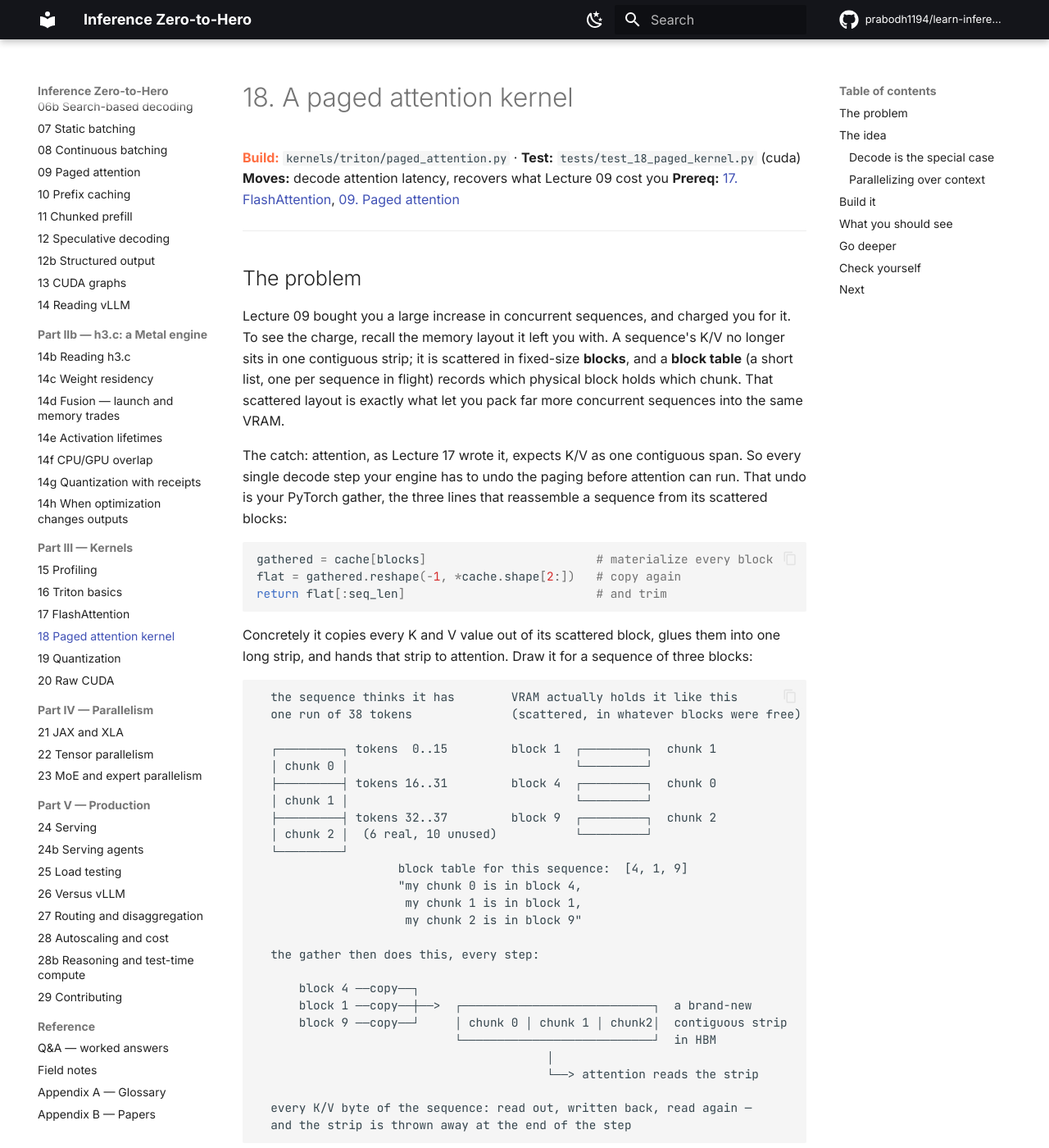
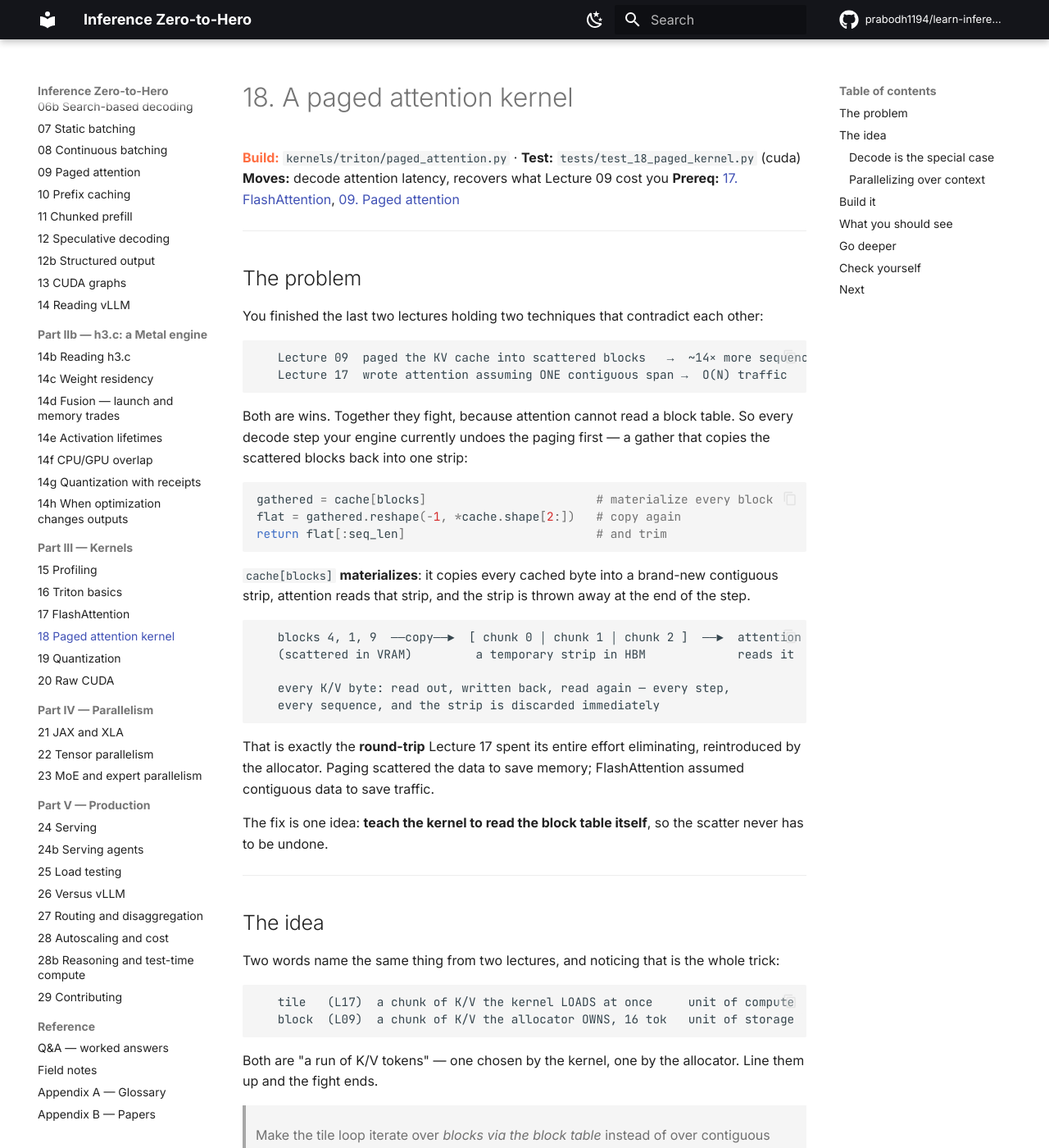
Before and after one commit to prabodh1194/learn-inference, an MkDocs documentation site: the page built from book/18-paged-attention-kernel.md, in a window 1280 px wide and 1400 px high. Shown: the whole window at 82% size. Built offline with MkDocs 1.6.1 and Material for MkDocs 9.7.7, drawn with Linux system fonts in a browser that asks for light colours; comment, search, counter and statistics services are not loaded; some of the changed text lies outside the part shown.

Commit message:
book: L18 -- cut the re-teaching of Lecture 09, tighten the opening
L18 and L09 are genuinely different lectures -- L09 is the allocator (block
table, refcounts, eviction, block size), L18 is the kernel (indirect addressing,
split-KV, occupancy) -- but L18 spent ~75 lines re-deriving L09's memory layout
before reaching its own subject.

- Replaced the re-explanation of blocks/block tables and the full scattered-
  layout redraw with a two-line statement of the actual conflict: L09 scattered
  the cache for 14x more sequences, L17 assumed one contiguous span for O(N)
  traffic, and they fight. The gather is then shown as the cost of that fight,
  in one compact diagram rather than two large ones.
- Condensed the tile-vs-block passage from a paragraph into a two-line contrast
  (tile = unit of compute, chosen by the kernel; block = unit of storage, chosen
  by the allocator). That distinction is L18's own contribution and stays -- it
  is only the L09 background that goes.

The reader arrives at "teach the kernel to read the block table" ~50 lines
sooner. 391 -> 358 lines with the split-KV worked example from the previous
commit intact.

Co-Authored-By: Claude Opus 5 <noreply@anthropic.com>

````diff
--- a/book/18-paged-attention-kernel.md
+++ b/book/18-paged-attention-kernel.md
@@ -8,17 +8,17 @@
 
 ## The problem
 
-Lecture 09 bought you a large increase in concurrent sequences, and charged you
-for it. To see the charge, recall the memory layout it left you with. A
-sequence's K/V no longer sits in one contiguous strip; it is scattered in
-fixed-size **blocks**, and a **block table** (a short list, one per sequence
-in flight) records which physical block holds which chunk. That scattered layout
-is exactly what let you pack far more concurrent sequences into the same VRAM.
+You finished the last two lectures holding two techniques that contradict each
+other:
 
-The catch: attention, as Lecture 17 wrote it, expects K/V as one contiguous
-span. So every single decode step your engine has to undo the paging before
-attention can run. That undo is your PyTorch gather, the three lines that
-reassemble a sequence from its scattered blocks:
+```
+   Lecture 09  paged the KV cache into scattered blocks   →  ~14× more sequences
+   Lecture 17  wrote attention assuming ONE contiguous span →  O(N) traffic
+```
+
+Both are wins. Together they fight, because attention cannot read a block table.
+So every decode step your engine currently undoes the paging first — a gather
+that copies the scattered blocks back into one strip:
 
 ```python
 gathered = cache[blocks]                        # materialize every block
@@ -26,72 +26,39 @@ flat = gathered.reshape(-1, *cache.shape[2:])   # copy again
 return flat[:seq_len]                           # and trim
 ```
 
-Concretely it copies every K and V value out of its scattered block, glues them
-into one long strip, and hands that strip to attention. Draw it for a sequence
-of three blocks:
+`cache[blocks]` **materializes**: it copies every cached byte into a brand-new
+contiguous strip, attention reads that strip, and the strip is thrown away at
+the end of the step.
 
 ```
-  the sequence thinks it has        VRAM actually holds it like this
-  one run of 38 tokens              (scattered, in whatever blocks were free)
+   blocks 4, 1, 9  ──copy──►  [ chunk 0 │ chunk 1 │ chunk 2 ]  ──►  attention
+   (scattered in VRAM)         a temporary strip in HBM             reads it
 
-  ┌─────────┐ tokens  0..15         block 1  ┌─────────┐  chunk 1
-  │ chunk 0 │                                └─────────┘
-  ├─────────┤ tokens 16..31         block 4  ┌─────────┐  chunk 0
-  │ chunk 1 │                                └─────────┘
-  ├─────────┤ tokens 32..37         block 9  ┌─────────┐  chunk 2
-  │ chunk 2 │  (6 real, 10 unused)           └─────────┘
-  └─────────┘
-                    block table for this sequence:  [4, 1, 9]
-                    "my chunk 0 is in block 4,
-                     my chunk 1 is in block 1,
-                     my chunk 2 is in block 9"
-
-  the gather then does this, every step:
-
-      block 4 ──copy──┐
-      block 1 ──copy──┼──>  ┌───────────────────────────┐  a brand-new
-      block 9 ──copy──┘     │ chunk 0 │ chunk 1 │ chunk2│  contiguous strip
-                            └───────────────────────────┘  in HBM
-                                         │
-                                         └──> attention reads the strip
-
-  every K/V byte of the sequence: read out, written back, read again —
-  and the strip is thrown away at the end of the step
+   every K/V byte: read out, written back, read again — every step,
+   every sequence, and the strip is discarded immediately
 ```
 
-Read the block table as the sequence's own private map. Its *logical* order
-(chunk 0, 1, 2) is tidy and contiguous; the *physical* blocks it points at
-(4, 1, 9) are in no particular order and never need to be. That mismatch is
-what paging bought, and what the gather is paying to hide.
+That is exactly the **round-trip** Lecture 17 spent its entire effort
+eliminating, reintroduced by the allocator. Paging scattered the data to save
+memory; FlashAttention assumed contiguous data to save traffic.
 
-`cache[blocks]` **materializes**: it copies the bytes out of their scattered
-blocks into a brand-new contiguous strip. `reshape` and the slice handle that
-strip again. Attention then reads it once more. Every byte of the
-whole cached sequence is touched multiple times, every step, for every sequence
-in the batch, and the strip you built was only ever a staging area to throw
-away.
-
-That is the **round-trip** Lecture 17 spent all its effort eliminating: bytes
-go out to the big slow memory (**HBM**, the GPU's main RAM, the memory this
-lecture's on-chip SRAM scratchpad is ~20× faster than) and come back again. Paging
-scattered the data to save memory; FlashAttention assumed contiguous data to
-save traffic. You have both techniques now, working at cross purposes. That's
-the fight the lecture opener promised.
-
-The fix is to teach the kernel to read block tables directly, so the scatter
-never has to be undone.
+The fix is one idea: **teach the kernel to read the block table itself**, so the
+scatter never has to be undone.
 
 ---
 
 ## The idea
 
-Two words to settle first, because they name the same thing from two lectures.
-FlashAttention loads K/V **in tiles**: a chunk of the sequence, a few thousand
-tokens wide, that the kernel pulls into fast on-chip memory, works on, and
-never writes back (Lecture 17). Paging stores K/V **in blocks**: fixed-size
-chunks, 16 tokens by default, held in scattered locations (Lecture 09). A tile
-and a block are the same shape of thing, a chunk of K/V handled differently.
-That overlap is the whole trick of this lecture.
+Two words name the same thing from two lectures, and noticing that is the whole
+trick:
+
+```
+   tile   (L17)  a chunk of K/V the kernel LOADS at once     unit of compute
+   block  (L09)  a chunk of K/V the allocator OWNS, 16 tok   unit of storage
+```
+
+Both are "a run of K/V tokens" — one chosen by the kernel, one by the allocator.
+Line them up and the fight ends.
 
 > Make the tile loop iterate over *blocks via the block table* instead of over
 > contiguous positions.
````
